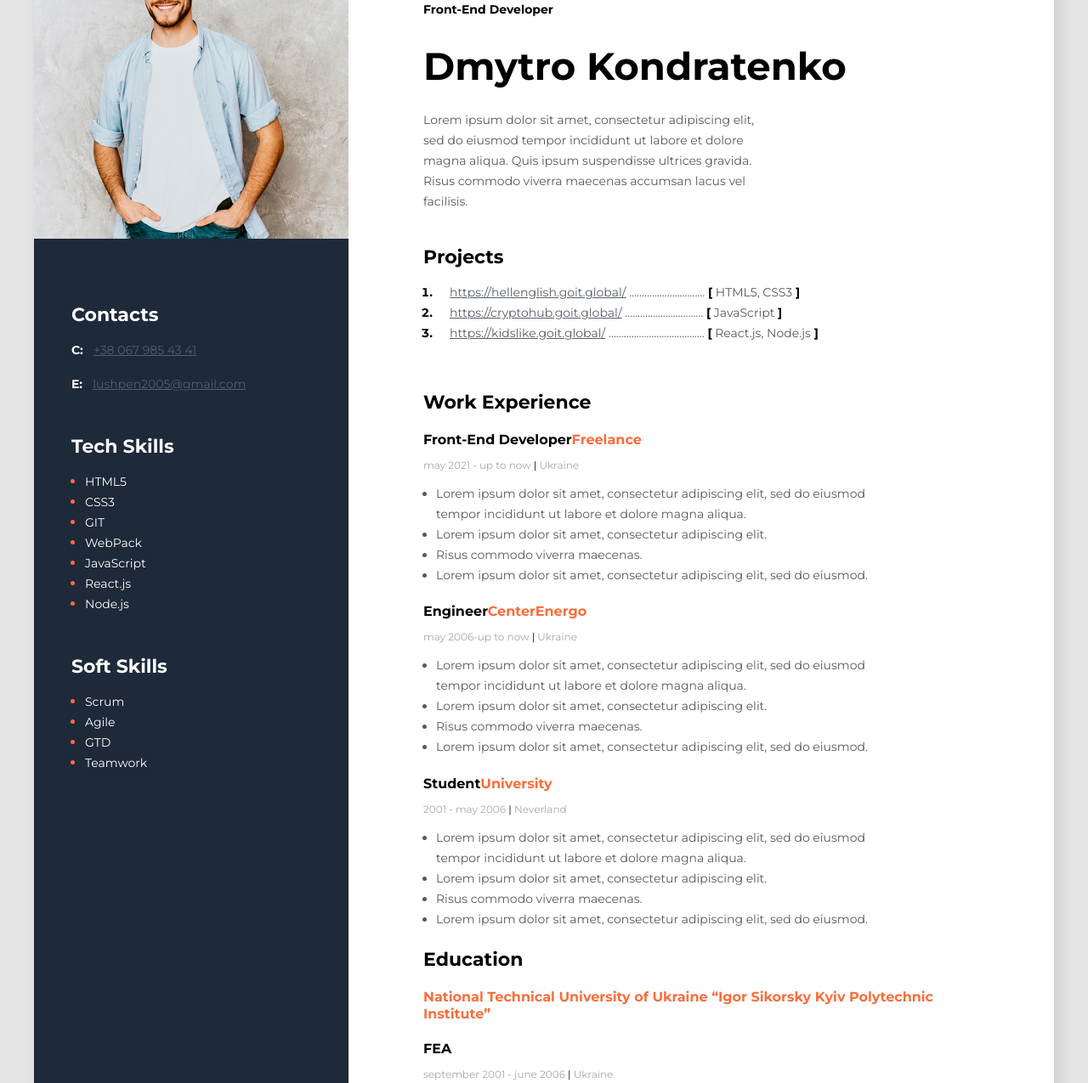
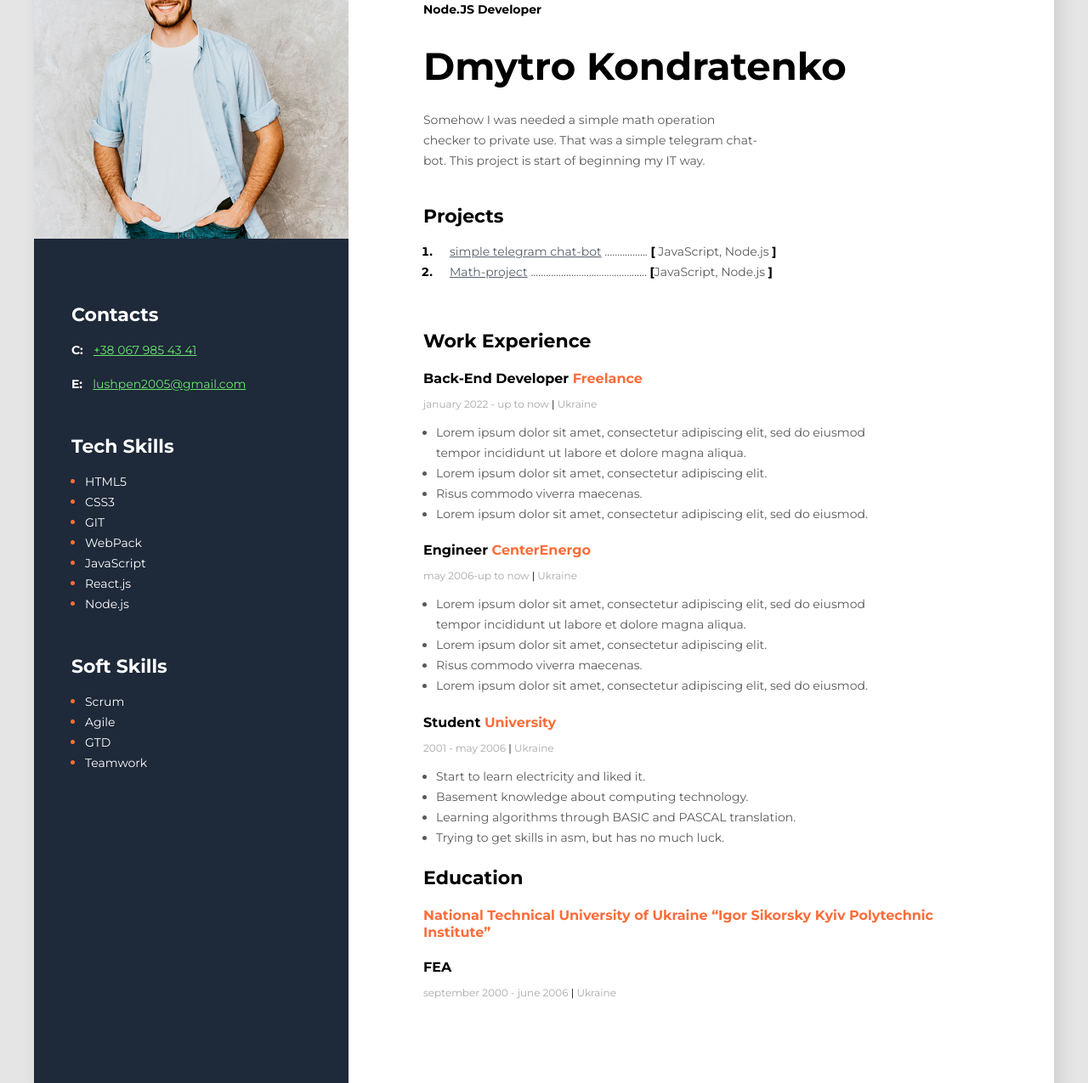
Before and after one commit to lushpen/Project, a plain HTML site: page index.html in a window 1280 px wide. Shown: the part 121-1396 px from the top of the page at 85% size. Drawn offline with Linux system fonts and the light colour scheme.

Commit message:
Add files via upload

```diff
--- a/index.html
+++ b/index.html
@@ -19,12 +19,9 @@
         <div class="main-content">
             <!--about user-->
             <div class="about">
-                <h2 class="about-position">Front-End Developer</h2>
+                <h2 class="about-position">Node.JS Developer</h2>
                 <h1 class="about-name">Dmytro Kondratenko</h1>
-                <p class="about-discr">Lorem ipsum dolor sit amet, consectetur adipiscing elit, sed do
-                    eiusmod tempor incididunt ut labore et dolore magna aliqua.
-                    Quis ipsum suspendisse ultrices gravida. Risus commodo viverra
-                    maecenas accumsan lacus vel facilisis.
+                <p class="about-discr">Somehow I was needed a simple math operation checker to private use. That was a simple telegram chat-bot. This project is start of beginning my IT way.
                 </p>
             </div>
             <!--projects-->
@@ -32,22 +29,15 @@
                 <h3 class="title">Projects</h3>
                 <ol class="proj-list">
                     <li class="project-item">
-                        <span class="projects"><a href="https://hellenglish.goit.global/"
-                                class="projects-link">https://hellenglish.goit.global/</a>
-                            ..............................
-                            <span class="proj-bracket">[</span> HTML5, CSS3 <span class="proj-bracket">]</span></span>
+                        <span class="projects"><a href="https://tme@my_combo_bot/"
+                                class="projects-link">simple telegram chat-bot</a> .................
+                            <span class="proj-bracket">[</span> JavaScript, Node.js <span class="proj-bracket">]</span></span>
                     </li>
                     <li class="project-item">
-                        <span class="projects"><a href="https://cryptohub.goit.global/"
-                                class="projects-link">https://cryptohub.goit.global/</a> ...............................
-                            <span class="proj-bracket">[</span> JavaScript <span class="proj-bracket">]</span></span>
-                    </li>
-                    <li class="project-item">
-                        <span class="projects"><a href="https://kidslike.goit.global/"
-                                class="projects-link">https://kidslike.goit.global/</a>
-                            ......................................
-                            <span class="proj-bracket">[</span> React.js, Node.js <span
-                                class="proj-bracket">]</span></span>
+                        <span class="projects"><a href="https://formymaximbot.herokuapp.com/"
+                                class="projects-link">Math-project</a>
+                            ..............................................
+                            <span class="proj-bracket">[</span>JavaScript, Node.js <span class="proj-bracket">]</span></span>
                     </li>
                 </ol>
             </div>
@@ -56,8 +46,8 @@
                 <h3 class="title">Work Experience</h3>
                 <!--1 company-->
                 <div>
-                    <h4 class="work-pos">Front-End Developer<span class="org">Freelance</span> </h4>
-                    <p class="work-yaers">may 2021 - up to now <span class="line">|</span> Ukraine</p>
+                    <h4 class="work-pos">Back-End Developer <span class="org">Freelance</span> </h4>
+                    <p class="work-yaers">january 2022 - up to now <span class="line">|</span> Ukraine</p>
                     <ul class="work-list">
                         <li class="work-item">Lorem ipsum dolor sit amet, consectetur adipiscing elit, sed do eiusmod
                             tempor incididunt ut labore et dolore magna aliqua. </li>
@@ -69,7 +59,7 @@
                 </div>
                 <!--2 company-->
                 <div>
-                    <h4 class="work-pos">Engineer<span class="org">CenterEnergo</span></h4>
+                    <h4 class="work-pos">Engineer <span class="org">CenterEnergo</span></h4>
                     <p class="work-yaers">may 2006-up to now <span class="line">|</span> Ukraine</p>
                     <ul class="work-list">
                         <li class="work-item">Lorem ipsum dolor sit amet, consectetur adipiscing elit, sed do eiusmod
@@ -82,14 +72,13 @@
                 </div>
                 <!--3 company-->
                 <div>
-                    <h4 class="work-pos">Student<span class="org">University</span></h4>
-                    <p class="work-yaers">2001 - may 2006 <span class="line">|</span> Neverland</p>
+                    <h4 class="work-pos">Student <span class="org">University</span></h4>
+                    <p class="work-yaers">2001 - may 2006 <span class="line">|</span> Ukraine</p>
                     <ul class="work-list">
-                        <li class="work-item">Lorem ipsum dolor sit amet, consectetur adipiscing elit, sed do eiusmod
-                            tempor incididunt ut labore et dolore magna aliqua. </li>
-                        <li class="work-item">Lorem ipsum dolor sit amet, consectetur adipiscing elit.</li>
-                        <li class="work-item">Risus commodo viverra maecenas. </li>
-                        <li class="work-item"> Lorem ipsum dolor sit amet, consectetur adipiscing elit, sed do eiusmod.
+                        <li class="work-item">Start to learn electricity and liked it.</li>
+                        <li class="work-item">Basement knowledge about computing technology.</li>
+                        <li class="work-item">Learning algorithms through BASIC and PASCAL translation.</li>
+                        <li class="work-item">Trying to get skills in asm, but has no much luck.</li>
                         </li>
                     </ul>
                 </div>
@@ -99,7 +88,7 @@
                 <h3 class="title">Education</h3>
                 <h4 class="edu-univ">National Technical University of Ukraine “Igor Sikorsky Kyiv Polytechnic Institute”</h4>
                 <h4 class="work-pos">FEA</h4>
-                <p class="work-yaers">september 2001 - june 2006 <span class="line">|</span> Ukraine</p>
+                <p class="work-yaers">september 2000 - june 2006 <span class="line">|</span> Ukraine</p>
             </div>
         </div>
         <!--Sidebar-->
--- a/styles/styles.css
+++ b/styles/styles.css
@@ -99,7 +99,7 @@ body {
 }
 
 /* work-styles */
-.work {}
+/* .work {} */
 
 .work-pos {
     font-weight: 700;
@@ -203,7 +203,7 @@ body {
     font-weight: 400;
     font-size: 14px;
     line-height: 24px;
-    color: #565E6A;
+    color: #6ae970;
 }
 
 .list {
```
